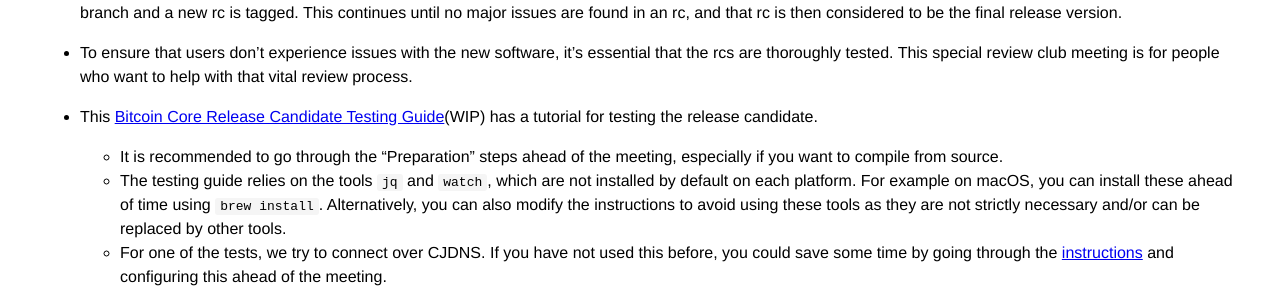
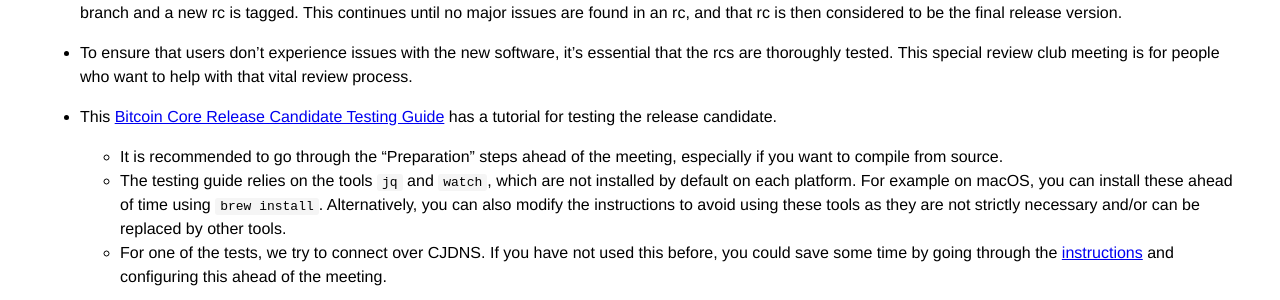
Before and after one commit to bitcoin-core-review-club/website, a Jekyll site: the page built from _posts/2022-03-30-v23-rc-testing.md, in a window 1280 px wide. Shown: the part 404-704 px from the top of the page. Built offline with Jekyll 4.4.1, drawn with Linux system fonts in a browser that asks for light colours.

Commit message:
Update v23-rc-testing to point to bitcoin-core/bitcoin-devwiki

```diff
--- a/_posts/2022-03-30-v23-rc-testing.md
+++ b/_posts/2022-03-30-v23-rc-testing.md
@@ -24,7 +24,7 @@
   meeting is for people who want to help with that vital review process.
 
 - This [Bitcoin Core Release Candidate Testing
-  Guide](https://github.com/stickies-v/bitcoin-devwiki/blob/master/23.0-Release-Candidate-Testing-Guide.md)(WIP) has a tutorial for testing the release candidate.
+  Guide](https://github.com/bitcoin-core/bitcoin-devwiki/wiki/23.0-Release-Candidate-Testing-Guide) has a tutorial for testing the release candidate.
 
     - It is recommended to go through the "Preparation" steps ahead of the meeting, especially if you want to compile from source.
     - The testing guide relies on the tools `jq` and `watch`, which are not installed by default on each platform. For example on macOS, you can install these ahead of time using `brew install`. Alternatively, you can also modify the instructions to avoid using these tools as they are not strictly necessary and/or can be replaced by other tools.
```
